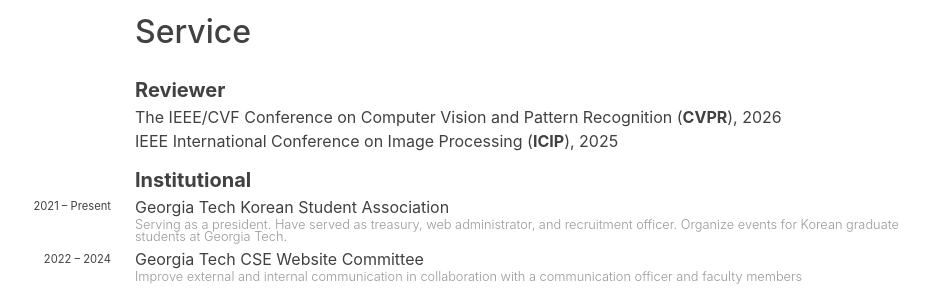
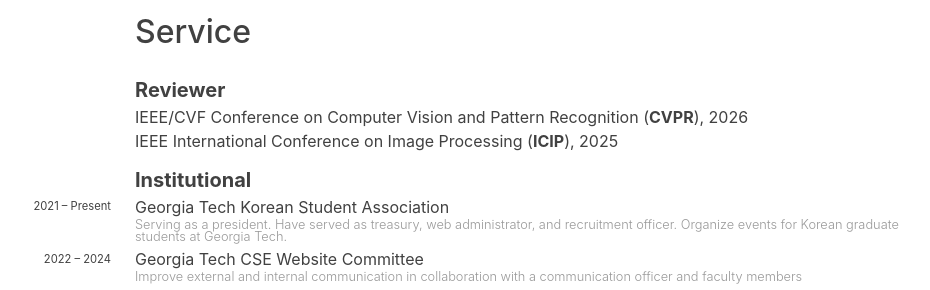
Before and after one commit to skvictoria/skvictoria.github.io, a Jekyll site: the page built from cv.md, in a window 1280 px wide and 900 px high, scrolled down 6060 px. Shown: the part 153-443 px from the top of the window, without its empty margins (197-1127 px from the left). Built offline with Jekyll 4.4.1, drawn with Linux system fonts in a browser that asks for light colours; nearby versions of some CDN libraries; some web fonts are replaced.

Commit message:
add reviewer

```diff
--- a/_data/reviewer.yaml
+++ b/_data/reviewer.yaml
@@ -1,4 +1,4 @@
-- venue: The IEEE/CVF Conference on Computer Vision and Pattern Recognition
+- venue: IEEE/CVF Conference on Computer Vision and Pattern Recognition
   venue-shorthand: CVPR
   years:
     - year: 2026
```
